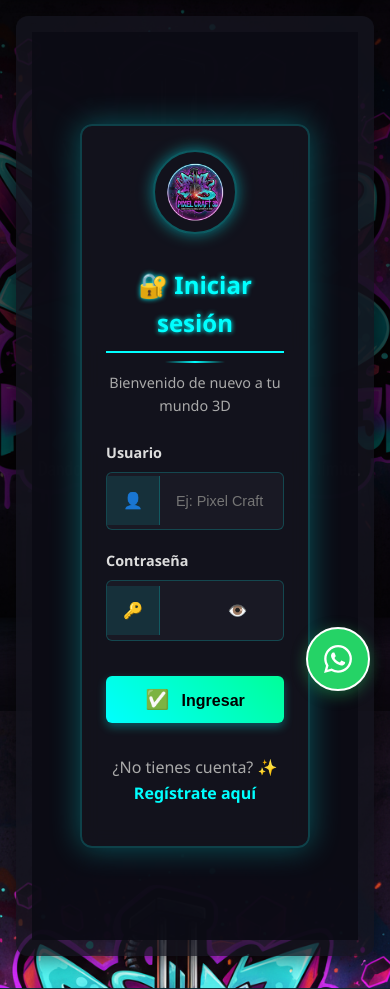
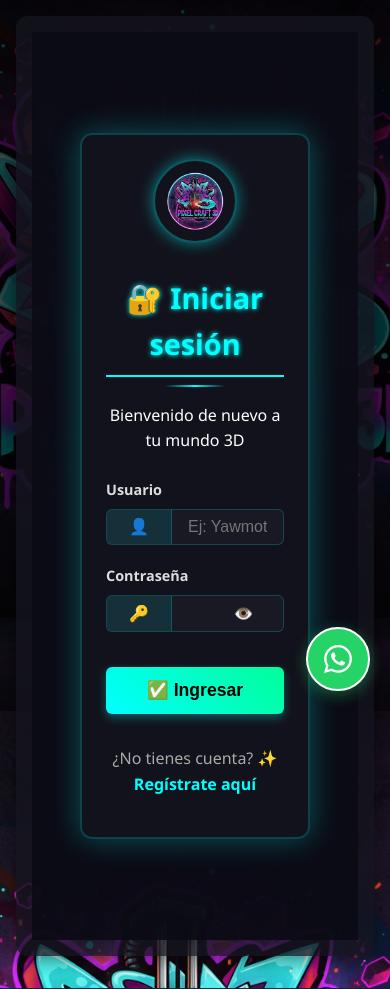
Before and after one commit to yawmoth32/pixel-craft-3d, a Flask app: page /login in a window 390 px wide. Shown: the part 133-1122 px from the top of the page. Run offline with Flask 3, Linux system fonts and the light colour scheme; data comes from the database, SQL or seed files in the repository.

Commit message:
Modify login form and style adjustments
Updated username placeholder and adjusted styles for better alignment and responsiveness.

```diff
--- a/templates/login.html
+++ b/templates/login.html
@@ -29,7 +29,7 @@
                 <label for="username">Usuario</label>
                 <div class="input-with-icon">
                     <span>👤</span>
-                    <input type="text" name="username" id="username" placeholder="Ej: Pixel Craft 3D" required>
+                    <input type="text" name="username" id="username" placeholder="Ej: Yawmoth32" required>
                 </div>
             </div>
 
@@ -54,7 +54,7 @@
 </section>
 
 <style>
-/* === ESTILO GENERAL === */
+/* === LOGIN STYLES - CORREGIDO PARA ALINEACIÓN PERFECTA === */
 .login-section {
     background: rgba(10, 10, 20, 0.9);
     padding: 2rem;
@@ -76,7 +76,6 @@
     border: 2px solid rgba(0, 255, 255, 0.2);
 }
 
-/* === ENCABEZADO === */
 .login-header {
     text-align: center;
     margin-bottom: 1.5rem;
@@ -111,13 +110,6 @@
     width: 60px;
 }
 
-.login-header p {
-    color: #aaa;
-    font-size: 0.9rem;
-    margin-top: 0.5rem;
-}
-
-/* === ALERTAS === */
 .login-alert {
     background: rgba(255, 0, 0, 0.1);
     border: 1px solid #e74c3c;
@@ -134,7 +126,6 @@
     margin: 0.25rem 0;
 }
 
-/* === FORMULARIO === */
 .login-form {
     display: flex;
     flex-direction: column;
@@ -156,7 +147,7 @@
 .input-with-icon {
     position: relative;
     display: flex;
-    align-items: center;
+    align-items: stretch;
     background: rgba(30, 30, 40, 0.7);
     border-radius: 6px;
     overflow: hidden;
@@ -170,21 +161,27 @@
 }
 
 .input-with-icon span {
-    padding: 0.75rem 1rem;
+    display: flex;
+    align-items: center;
+    justify-content: center;
+    padding: 0 1rem;
     background: rgba(0, 255, 255, 0.1);
     color: #0ff;
     font-weight: bold;
     border-right: 1px solid rgba(0, 255, 255, 0.2);
+    min-width: 40px;
 }
 
 .input-with-icon input {
     flex: 1;
-    padding: 0.75rem 1rem;
+    padding: 0 1rem;
     background: transparent;
     color: white;
     border: none;
     outline: none;
     font-size: 1rem;
+    line-height: 1.5;
+    height: 100%;
 }
 
 .input-with-icon input:focus {
@@ -192,20 +189,25 @@
 }
 
 .toggle-btn {
+    display: flex;
+    align-items: center;
+    justify-content: center;
     background: transparent;
     border: none;
     color: #aaa;
     font-size: 1rem;
     cursor: pointer;
-    padding: 0.75rem 1rem;
+    padding: 0 1rem;
     transition: color 0.2s;
+    height: 100%;
+    min-width: 40px;
 }
 
 .toggle-btn:hover {
     color: #0ff;
+    background: rgba(0, 255, 255, 0.05);
 }
 
-/* === BOTÓN DE LOGIN === */
 .login-btn {
     background: linear-gradient(45deg, #0ff, #0f9);
     color: black;
@@ -225,12 +227,6 @@
     box-shadow: 0 6px 15px rgba(0, 255, 255, 0.5);
 }
 
-.login-btn span {
-    margin-right: 0.5rem;
-    font-size: 1.2rem;
-}
-
-/* === FOOTER === */
 .login-footer {
     text-align: center;
     margin-top: 1.5rem;
@@ -241,29 +237,20 @@
     color: #0ff;
     text-decoration: none;
     font-weight: bold;
-    transition: all 0.2s;
 }
 
 .login-footer a:hover {
     text-shadow: 0 0 5px #0ff;
-    color: #0ff;
 }
 
-/* === RESPONSIVE === */
 @media (max-width: 480px) {
     .login-container {
         padding: 1.5rem;
         margin: 1rem;
     }
-    .login-header h2 {
-        font-size: 1.5rem;
-    }
-    .input-with-icon input {
-        font-size: 0.9rem;
-    }
-    .login-btn {
-        font-size: 1rem;
-        padding: 0.75rem 1rem;
+    .input-with-icon span,
+    .toggle-btn {
+        padding: 0 0.75rem;
     }
 }
 </style>
```
